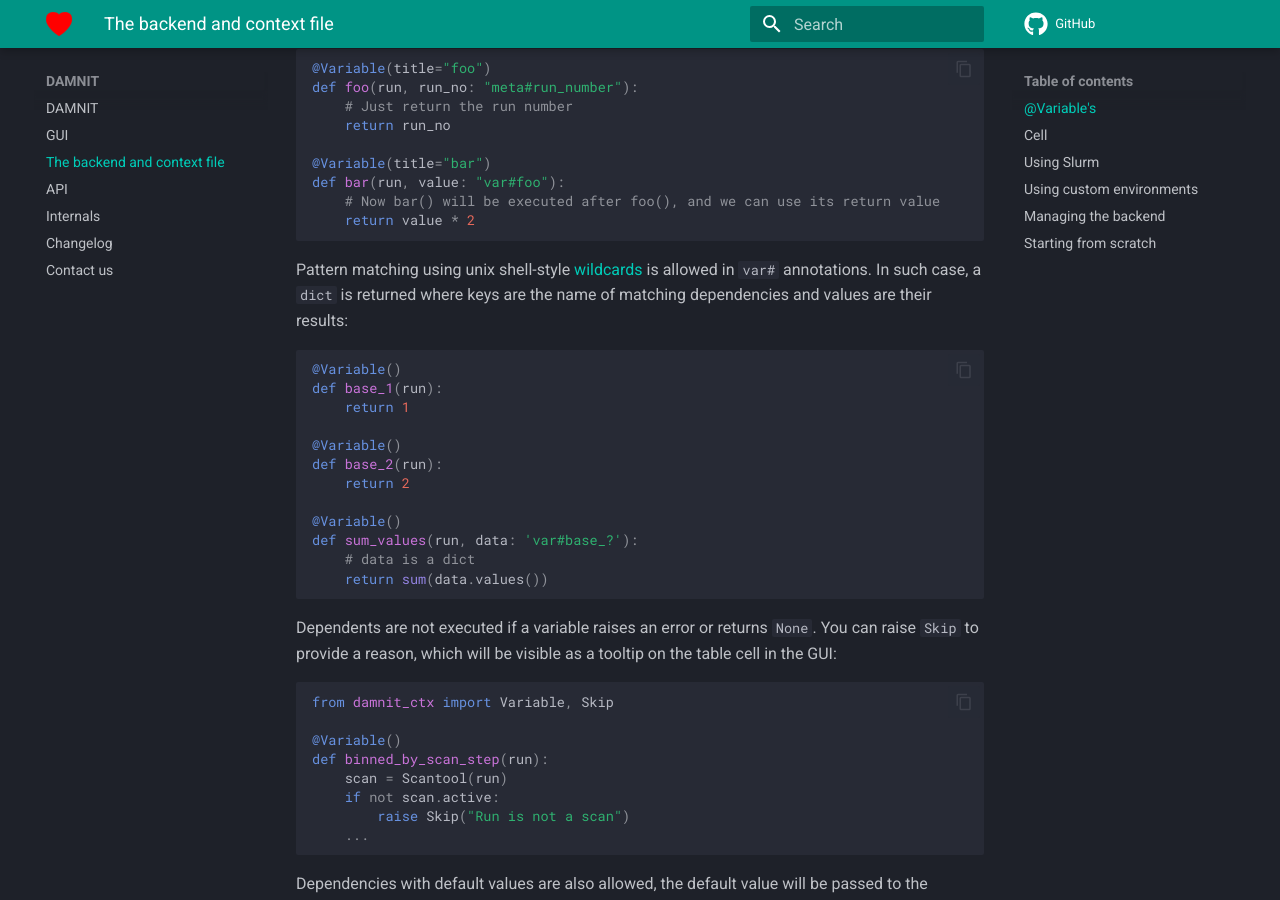
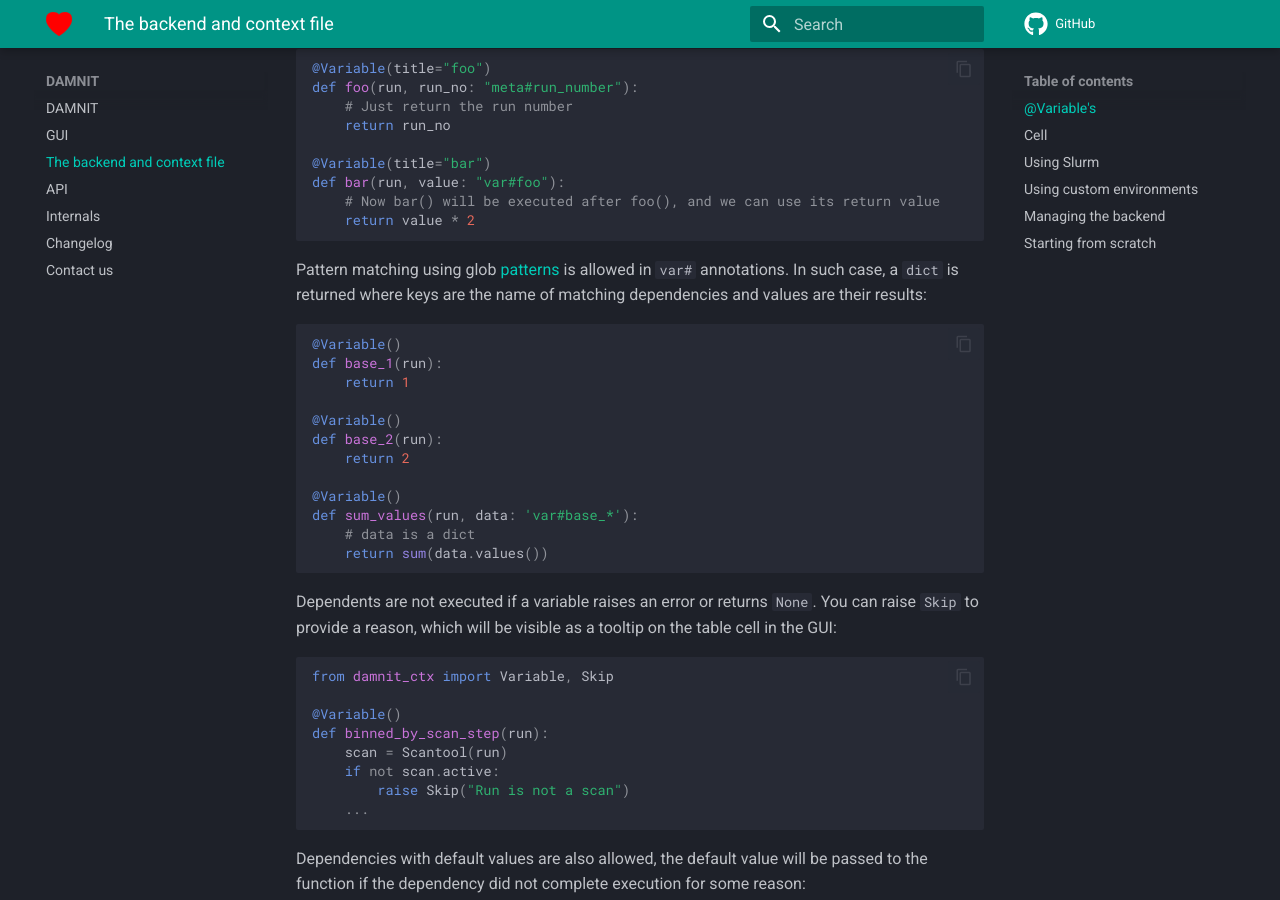
Before and after one commit to European-XFEL/DAMNIT, an MkDocs documentation site: the page built from docs/backend.md, in a window 1280 px wide and 900 px high, scrolled down 2363 px. Built offline with MkDocs 1.6.1 and Material for MkDocs 9.7.7, drawn with Linux system fonts in a browser that asks for light colours; comment, search, counter and statistics services are not loaded.

Commit message:
docs: - update example. - pattern matching -> glob patterns

````diff
--- a/docs/backend.md
+++ b/docs/backend.md
@@ -111,8 +111,8 @@ def bar(run, value: "var#foo"):
     return value * 2
 ```
 
-Pattern matching using unix shell-style
-[wildcards](https://docs.python.org/3/library/fnmatch.html) is allowed in `var#`
+Pattern matching using glob
+[patterns](https://docs.python.org/3/library/fnmatch.html) is allowed in `var#`
 annotations. In such case, a `dict` is returned where keys are the name of
 matching dependencies and values are their results:
 ```python
@@ -125,7 +125,7 @@ def base_2(run):
     return 2
 
 @Variable()
-def sum_values(run, data: 'var#base_?'):
+def sum_values(run, data: 'var#base_*'):
     # data is a dict
     return sum(data.values())
 ```
````
